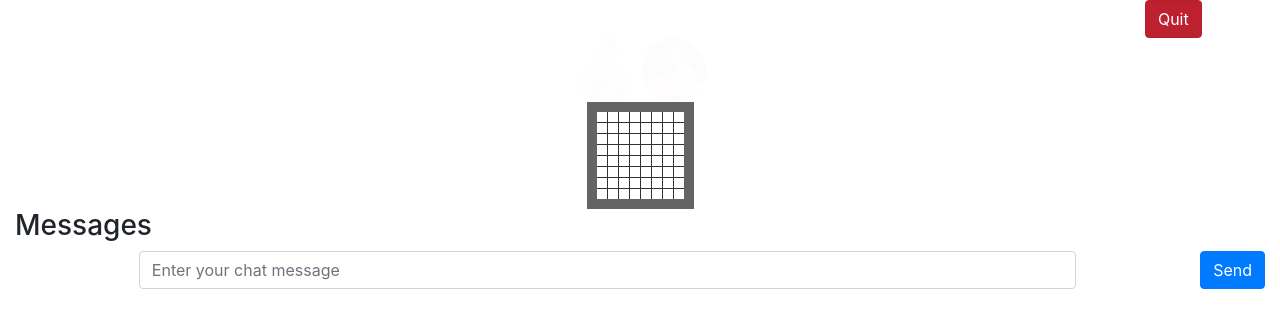
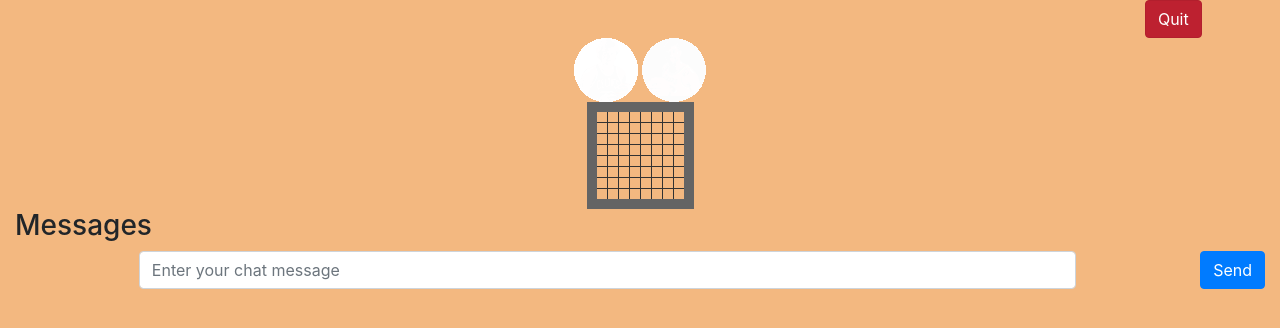
Before and after one commit to Nastraughn/Reversi, a website: page public/game.html in a window 1280 px wide. Drawn offline with nearby package versions, Linux system fonts and the light colour scheme; no server answers.

Commit message:
Bug fixes to game.html background image & game board

```diff
--- a/public/assets/css/game.css
+++ b/public/assets/css/game.css
@@ -1,5 +1,5 @@
-body{
-    background-color: rgb(100,90,71);
+body {
+    background-image: url('../images/Peach.png');
 }
 
 table#game_board{
```
Also changed, not shown: 1 other file.
